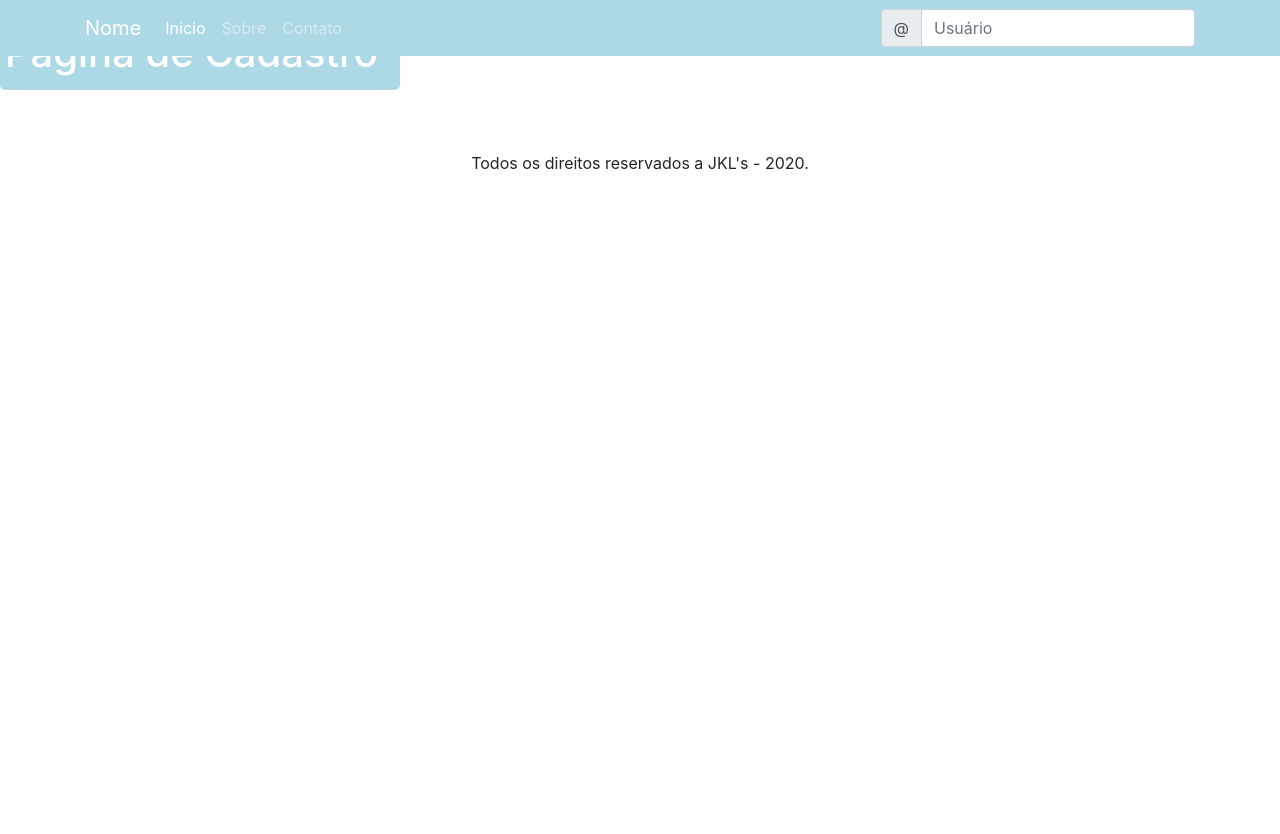
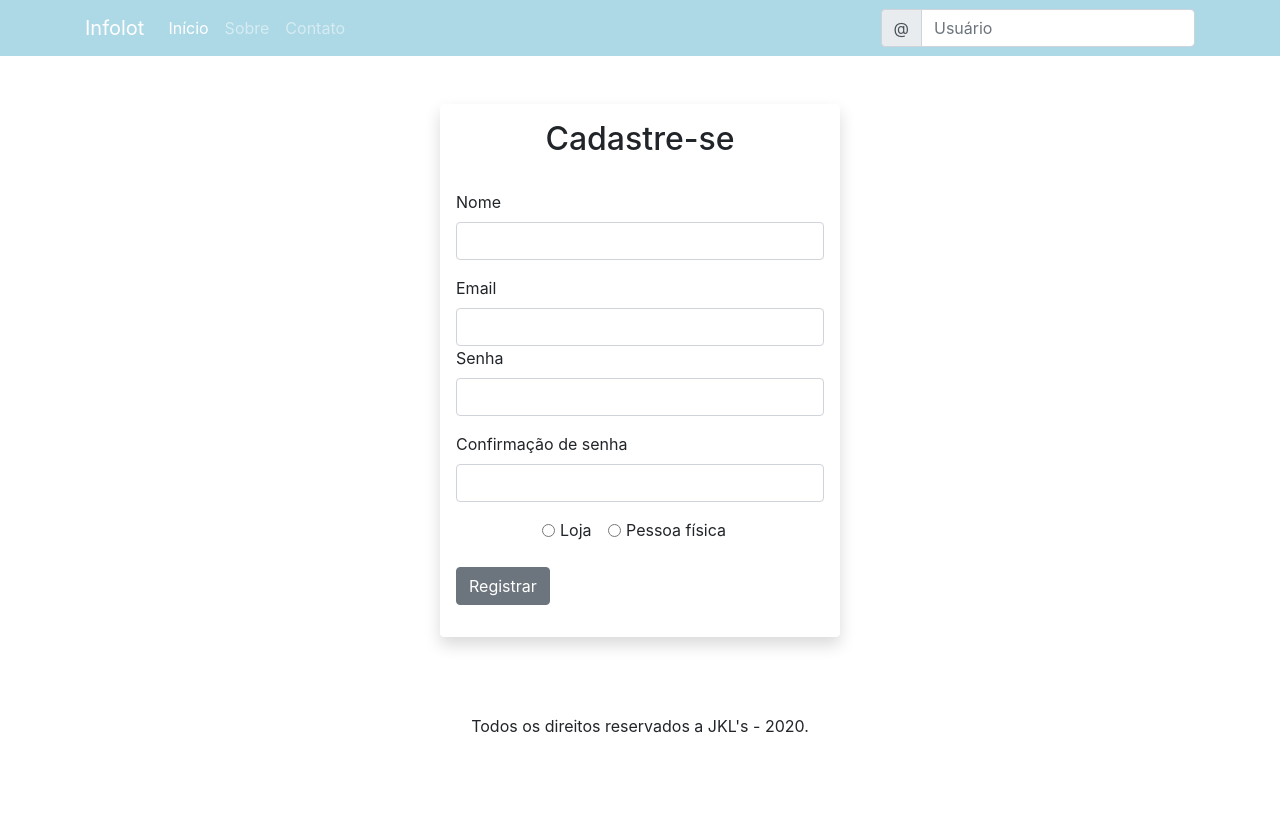
Before and after one commit to Larabsg/Infolot, a Flask app: page /cadastro in a window 1280 px wide. Before the commit the page ends 170 px from the top, so only its background shows below. Run offline with Flask 2, Linux system fonts and the light colour scheme; some libraries are stand-ins or nearby versions.

Commit message:
Atualização de layout

```diff
--- a/rede_social/templates/layout.html
+++ b/rede_social/templates/layout.html
@@ -5,12 +5,16 @@
     <meta name="viewport" content="width=device-width, initial-scale=1, shrink-to-fit=no">
     <link rel="stylesheet" href="/static/css/bootstrap.min.css">
 
-    <title>Nome do projeto</title>
+    <title>Infolot</title>
 
     <style>
-        footer {
+        .content {
+            min-height: calc(100vh - 70px);
+        }
+        .footer {
             text-align: center;
             margin: 5px;
+            height: 50px;
         }
 
         nav {
@@ -43,7 +47,7 @@
     <span class="navbar-toggler-icon"></span>
   </button>
   <div class="collapse navbar-collapse" id="navbarTogglerDemo01">
-    <a class="navbar-brand" href="{{ url_for('homepage') }}">Nome</a>
+    <a class="navbar-brand" href="{{ url_for('homepage') }}">Infolot</a>
     <ul class="navbar-nav mr-auto mt-2 mt-lg-0">
       <li class="nav-item active">
         <a class="nav-link" href="{{ url_for('homepage') }}">Início <span class="sr-only">(current)</span></a>
@@ -69,15 +73,18 @@
   </header>
 
   <body>
-    <div class="c">
+    <div class="content">
             {% block conteudo %} {% endblock %}
     </div>
 
     <script src="/static/js/jquery-3.5.1.slim.min.js"></script>
     <script src="/static/js/bootstrap.bundle.min.js"></script>
   </body><br>
-  <footer>
-      Todos os direitos reservados a JKL's - 2020.
+  <div class="push"></div>
+  <footer class="footer">
+      <div>
+          Todos os direitos reservados a JKL's - 2020.
+      </div>
   </footer>
 
 </html>
--- a/rede_social/templates/login.html
+++ b/rede_social/templates/login.html
@@ -3,6 +3,7 @@
         .login-form {
             margin: 0 auto;
             width: 400px;
+            margin-top: 80px;
         }
         .form-title {
             text-align: center;
--- a/rede_social/templates/register.html
+++ b/rede_social/templates/register.html
@@ -1,6 +1,50 @@
+<head>
+    <style>
+        .login-form {
+            margin: 0 auto;
+            width: 400px;
+            margin-top: 80px;
+        }
+        .form-title {
+            text-align: center;
+        }
+        .escolha {
+            text-align:center;
+        }
+    </style>
+</head>
+
 {% extends "layout.html" %}
 {% block conteudo %}
-<div class="jumbotron">
-    <h1>Página de Cadastro</h1>
+<div class="login-form shadow p-3 mb-5 bg-white rounded">
+    <h2 class="form-title">Cadastre-se</h2><br>
+    <form>
+  <div class="form-group">
+    <label for="exampleInputEmail1">Nome</label>
+    <input type="text" class="form-control" id="exampleInputName1">
+  </div>
+  <div class="form-group">
+    <label for="exampleInputEmail1">Email</label>
+    <input type="email" class="form-control" id="exampleInputEmail1" aria-describedby="emailHelp">
+  <div class="form-group">
+    <label for="exampleInputPassword1">Senha</label>
+    <input type="password" class="form-control" id="exampleInputPassword1">
+  </div>
+  <div class="form-group">
+    <label for="exampleInputPassword1">Confirmação de senha</label>
+    <input type="password" class="form-control" id="exampleInputPassword2">
+  </div>
+ <div class="escolha">
+     <div class="form-check form-check-inline">
+  <input class="form-check-input" type="radio" name="inlineRadioOptions" id="inlineRadio1" value="option1">
+  <label class="form-check-label" for="inlineRadio1">Loja</label>
+</div>
+<div class="form-check form-check-inline">
+  <input class="form-check-input" type="radio" name="inlineRadioOptions" id="inlineRadio2" value="option2">
+  <label class="form-check-label" for="inlineRadio2">Pessoa física</label>
+</div>
+ </div>
+  <br><button type="submit" class="btn btn-secondary">Registrar</button>
+  </form>
 </div>
 {% endblock %}
```
Also changed, not shown: rede_social/templates/about.html (+12 -3 lines), rede_social/templates/index.html (+25 -1 lines), rede_social/static/img/undraw_social_distancing_2g0u.svg (added).
